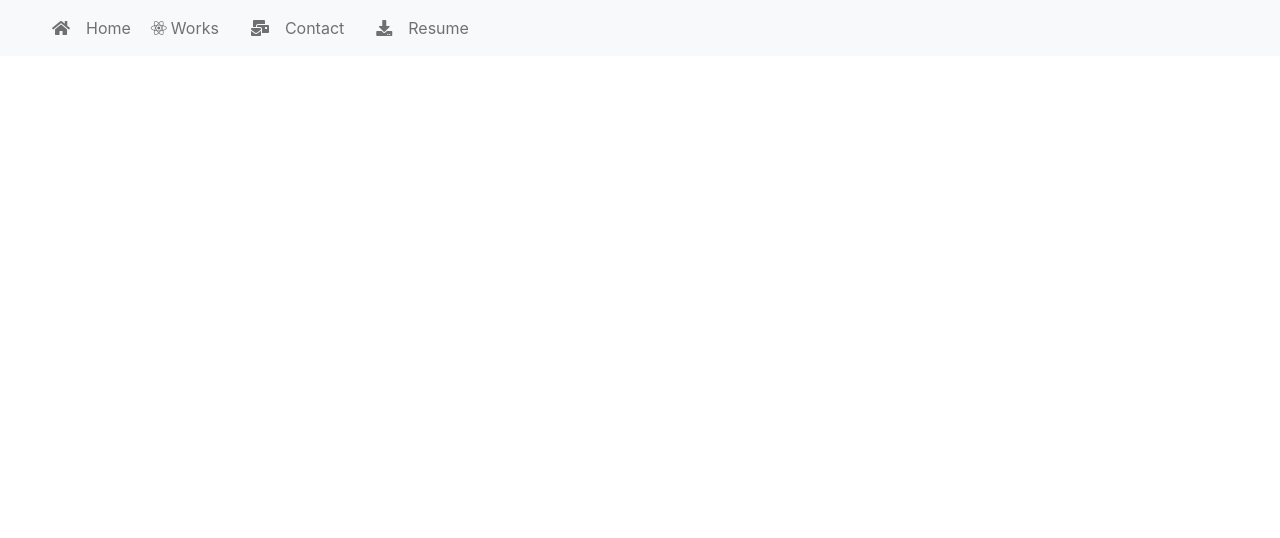
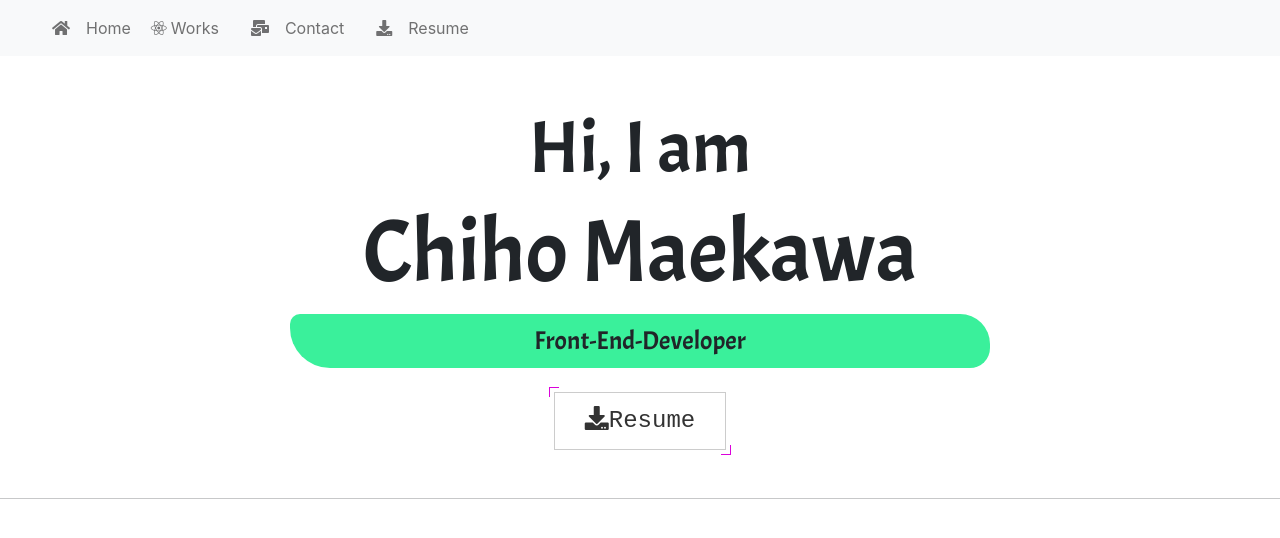
Before and after one commit to Chimoha31/Portfolio0, a React (Create React App) app: page / in a window 1280 px wide. Shown: the top 538 px of the page. Built offline with nearby package versions, Linux system fonts and the light colour scheme.

Commit message:
Done Main title

```diff
--- a/src/App.js
+++ b/src/App.js
@@ -1,12 +1,14 @@
 import React from 'react';
 import Header from './components/Header';
 import MenuBar from './components/MenuBar';
+import Title from './components/Title';
 
 const App = () => {
   return (
     <div>
       <MenuBar />
       <Header />
+      <Title />
     </div>
   )
 }
--- /dev/null
+++ b/src/components/Title.jsx
@@ -0,0 +1,27 @@
+import React from "react";
+import "./Title.scss";
+
+const Title = () => {
+  return (
+    <>
+      <div className="introduce_container mt-5 mb-5">
+        <div className="introduce d-flex flex-column justify-content-center align-items-center">
+          <h2>Hi, I am</h2>
+          <h1>Chiho Maekawa</h1>
+          <p className="text-center">Front-End-Developer</p>
+          <li>
+            <a href="Resume.pdf" download="Resume" className="contact_btn mt-2">
+              <i className="fas fa-download"></i>
+              Resume
+            </a>
+          </li>
+        </div>
+      </div>
+      <div>
+        <hr />
+      </div>
+    </>
+  );
+};
+
+export default Title;
--- /dev/null
+++ b/src/components/Title.scss
@@ -0,0 +1,112 @@
+@import url("https://fonts.googleapis.com/css2?family=Acme&family=Exo+2:wght@500&display=swap");
+
+.introduce_container {
+  font-family: "Acme", sans-serif;
+  text-decoration: none;
+  list-style: none;
+  & .introduce {
+    & h2 {
+      font-size: 2.5rem;
+      font-weight: 300;
+    }
+    & h1 {
+      font-size: 2.5rem;
+    }
+
+    & p {
+      width: 300px;
+      font-size: 1.2rem;
+      padding: 8px 0px;
+      font-weight: 300;
+      background-color: rgb(58, 240, 155);
+      border-radius: 10px 30px 20px 40px;
+    }
+    & .contact_btn {
+      font-size: 1rem;
+      text-decoration: none;
+    }
+
+    & .contact_btn {
+      position: relative;
+      font-family: "Courier New", Courier, monospace;
+      color: #333;
+      border: 1px solid #ccc;
+      padding: 10px 30px;
+      display: inline-block;
+      text-decoration: none;
+      outline: none;
+      transition: all 0.3s ease-in-out;
+      &:hover {
+        background: rgba(37, 233, 174, 0.897);
+        color: #000;
+        border-color: transparent;
+      }
+      &::before,
+      &::after {
+        content: "";
+        position: absolute;
+        border: solid rgb(218, 3, 218);
+        width: 10px;
+        height: 10px;
+        transition: all 0.3s ease-in-out;
+      }
+      &::before {
+        top: -6px;
+        left: -6px;
+        border-width: 1px 0 0 1px;
+      }
+      &::after {
+        bottom: -6px;
+        right: -6px;
+        border-width: 0 1px 1px 0;
+      }
+      &:hover::before,
+      &:hover::after {
+        width: calc(100% + 11px);
+        height: calc(100% + 11px);
+        border-color: rgb(191, 15, 214);
+      }
+    }
+  }
+}
+
+@media (min-width: 767px) {
+  .introduce_container {
+    margin-top: 100px;
+    & .introduce {
+      & h2 {
+        font-size: 3.5rem;
+      }
+      & h1 {
+        font-size: 4.6rem;
+      }
+      & p {
+        width: 600px;
+        font-size: 1.5rem;
+      }
+      & .contact_btn {
+        font-size: 1.5rem;
+      }
+    }
+  }
+
+  @media (min-width: 1025px) {
+    .introduce_container {
+      & .introduce {
+        & h2 {
+          font-size: 4.6rem;
+        }
+        & h1 {
+          font-size: 5.5rem;
+        }
+        & p {
+          width: 700px;
+          font-size: 1.6rem;
+        }
+        & .contact_btn {
+          font-size: 1.5rem;
+        }
+      }
+    }
+  }
+}
```
